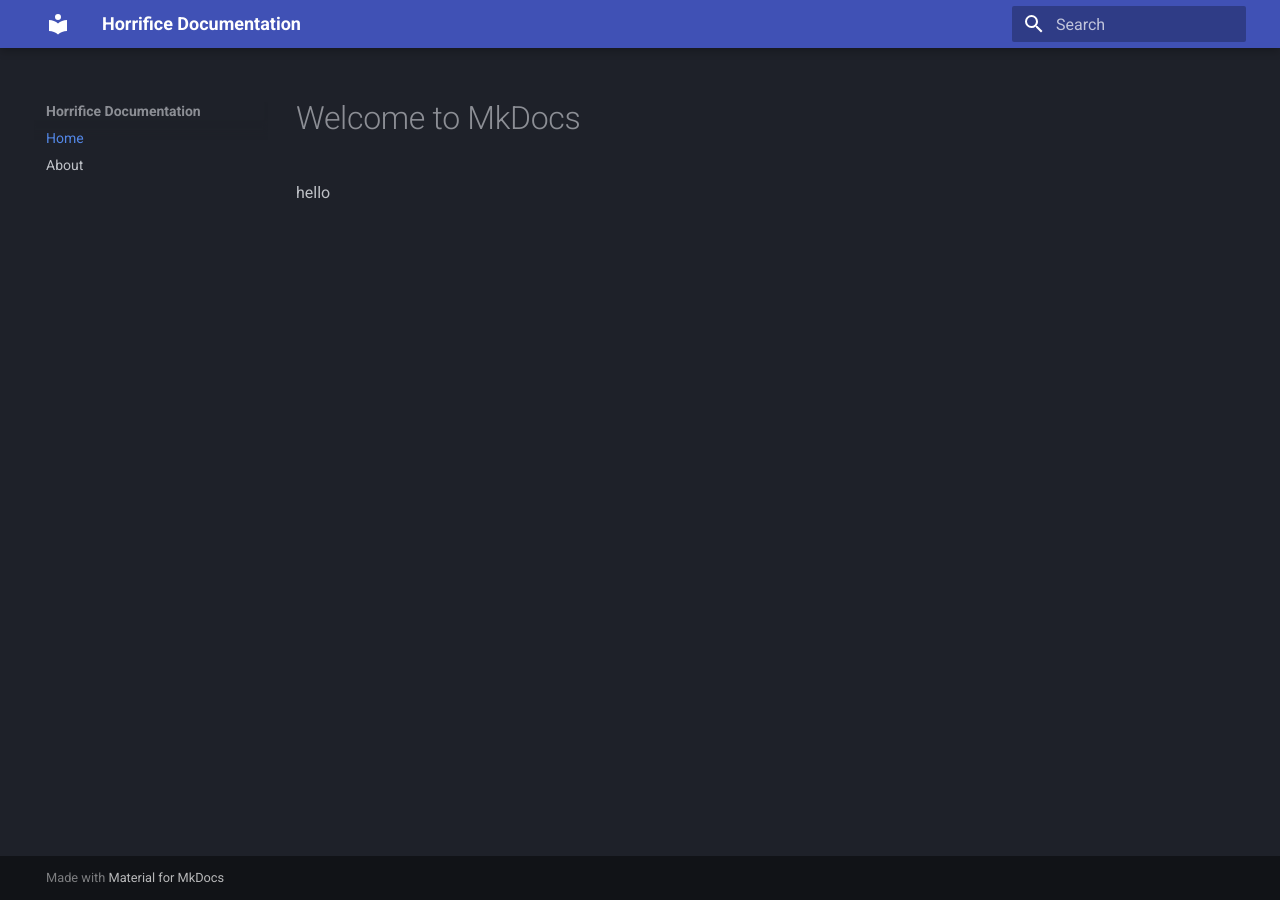
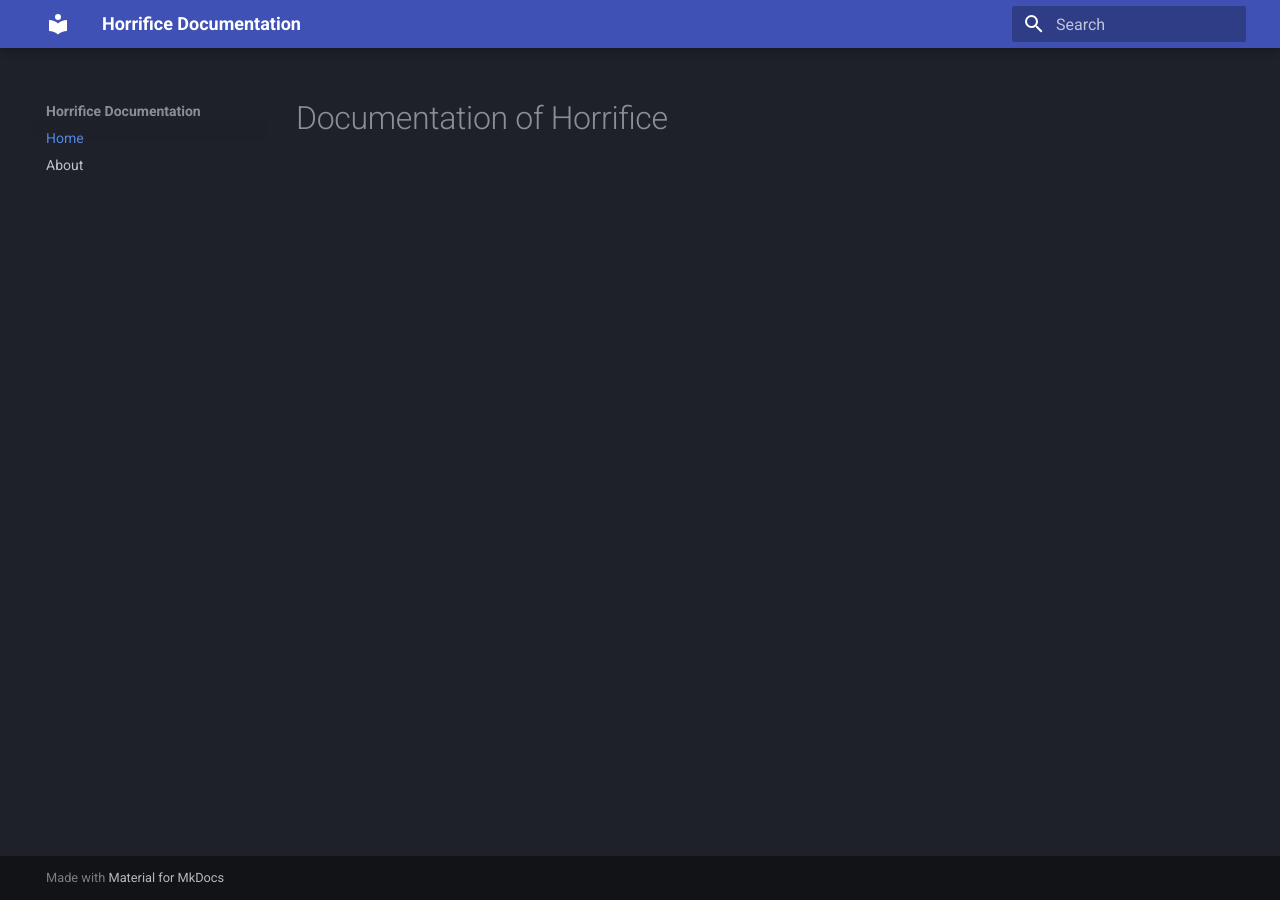
Before and after one commit to JanosSandor2002/Horrifice, an MkDocs documentation site: the page built from docs/index.md, in a window 1280 px wide. Built offline with MkDocs 1.6.1 and Material for MkDocs 9.7.7, drawn with Linux system fonts in a browser that asks for light colours.

Commit message:
end main branch settings

```diff
--- a/docs/index.md
+++ b/docs/index.md
@@ -1,3 +1 @@
-# Welcome to MkDocs
-
-hello
+# Documentation of Horrifice
```
